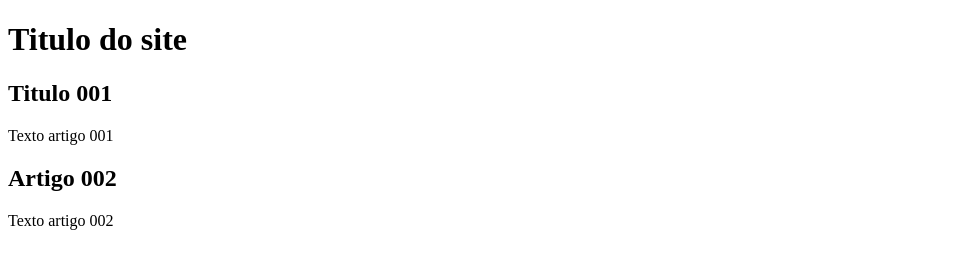
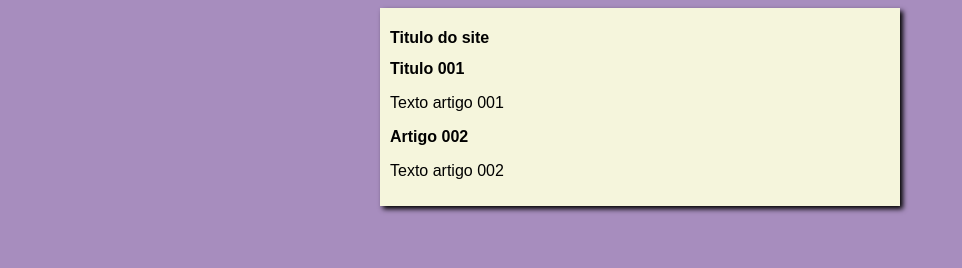
Before and after one commit to aparecidapnuness/Projeto-site, a plain HTML site: page index.html in a window 1280 px wide. Shown: the whole page, without its empty margins (0-962 px from the left). Drawn offline with Linux system fonts and the light colour scheme.

Commit message:
iniciei o design

```diff
--- /dev/null
+++ b/estilos/style.css
@@ -0,0 +1,17 @@
+*{
+    font-family: Arial, Helvetica, sans-serif;
+    font-size: 16px;
+}
+
+body{
+    background-color: rgb(167, 141, 190);
+}
+
+main {
+
+    background-color: beige;
+    width: 500px;
+    margin: auto;
+    padding: 10px;
+    box-shadow: 3px 3px 5px black;
+}
--- a/index.html
+++ b/index.html
@@ -4,6 +4,7 @@
     <meta charset="UTF-8">
     <meta http-equiv="X-UA-Compatible" content="IE=edge">
     <meta name="viewport" content="width=device-width, initial-scale=1.0">
+    <link rel="stylesheet" href="estilos/style.css">
     <title>Titulo do site </title>
 </head>
 <body>
```
